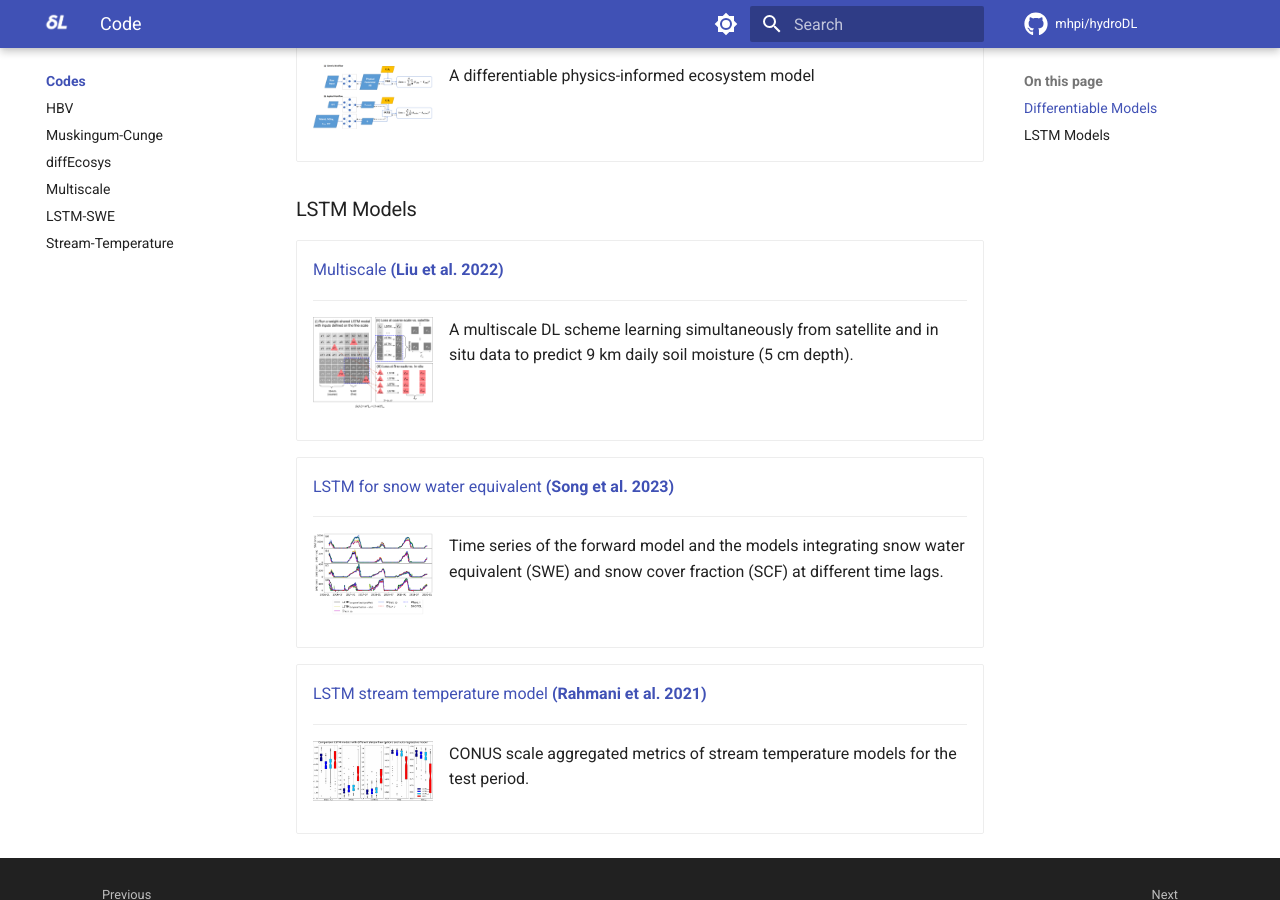
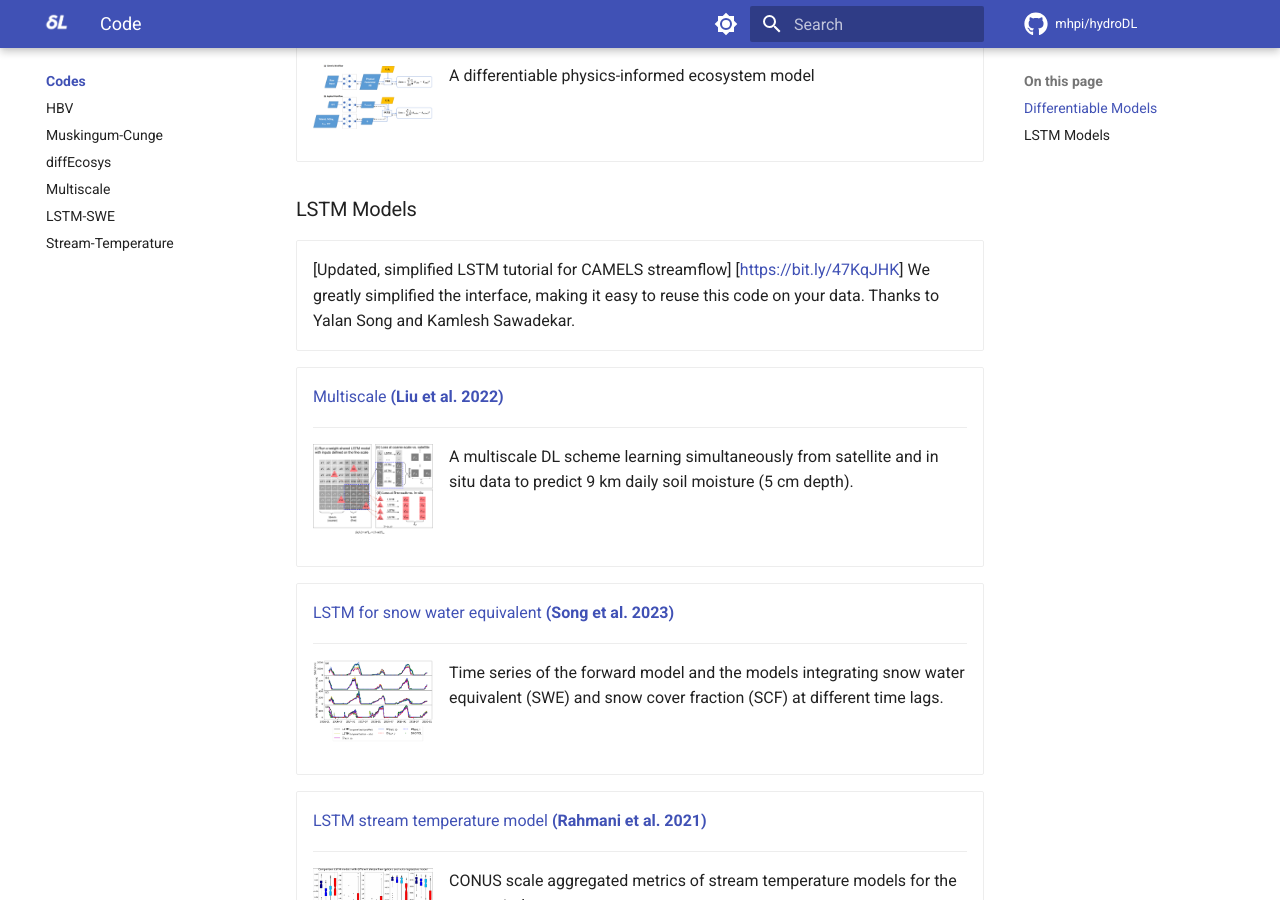
Before and after one commit to mhpi/mhpi.github.io, an MkDocs documentation site: the page built from docs/codes/index.md, in a window 1280 px wide and 900 px high, scrolled down 764 px. Built offline with MkDocs 1.6.1 and Material for MkDocs 9.7.7, drawn with Linux system fonts in a browser that asks for light colours; a script that is not in the unit is left out; comment, search, counter and statistics services are not loaded.

Commit message:
Update index.md
adding an item for the new LSTM tutorial

```diff
--- a/docs/codes/index.md
+++ b/docs/codes/index.md
@@ -48,6 +48,15 @@ A differentiable physics-informed ecosystem model
 <div class="result" markdown>
   <div class="grid cards" markdown>
 
+-   [Updated, simplified LSTM tutorial for CAMELS streamflow] [[https://bit.ly/47KqJHK](https://bit.ly/47KqJHK)]
+We greatly simplified the interface, making it easy to reuse this code on your data. Thanks to Yalan Song and Kamlesh Sawadekar.
+
+
+  </div>
+</div>
+<div class="result" markdown>
+  <div class="grid cards" markdown>
+
 -   [Multiscale __(Liu et al. 2022)__][liu_2022.md]
 
     ---
```
